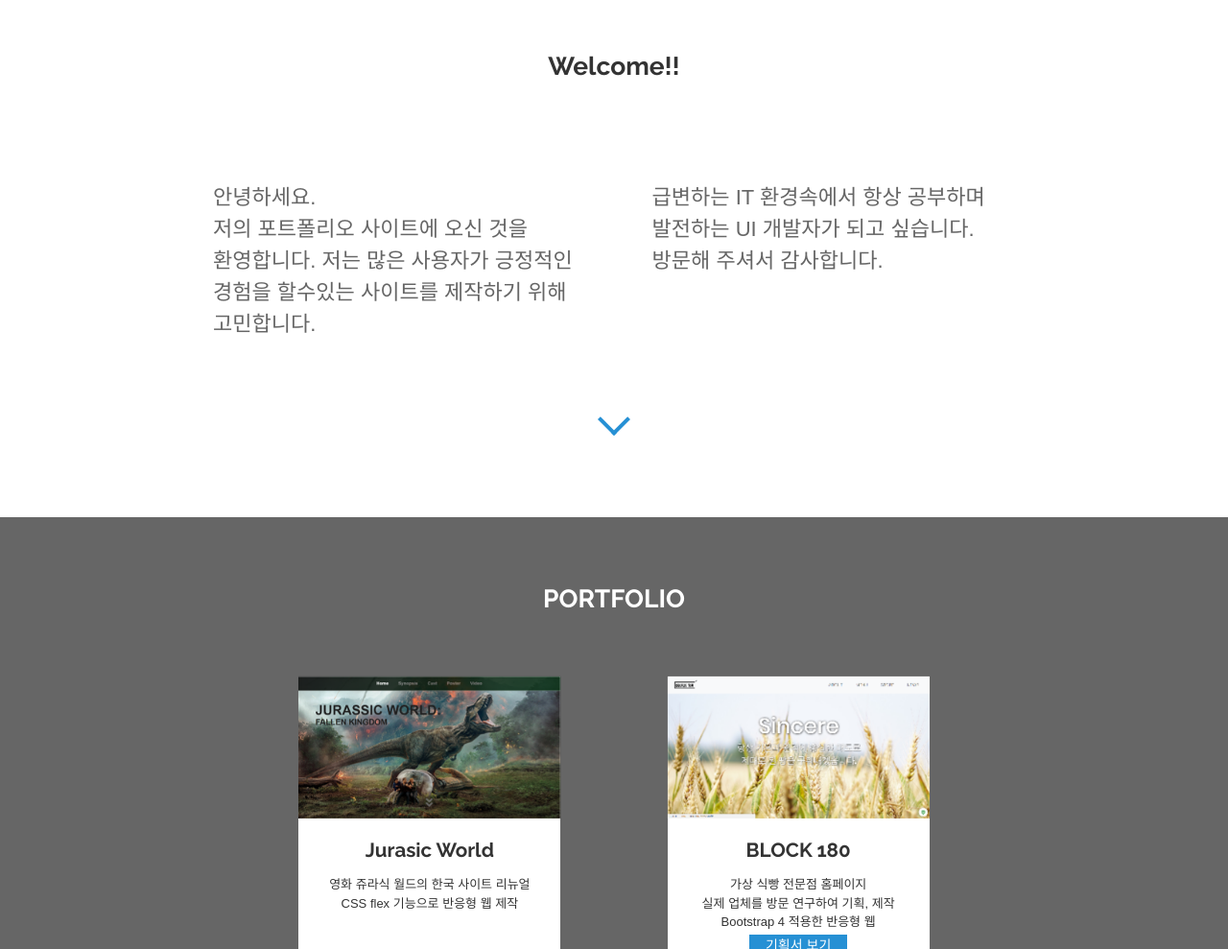
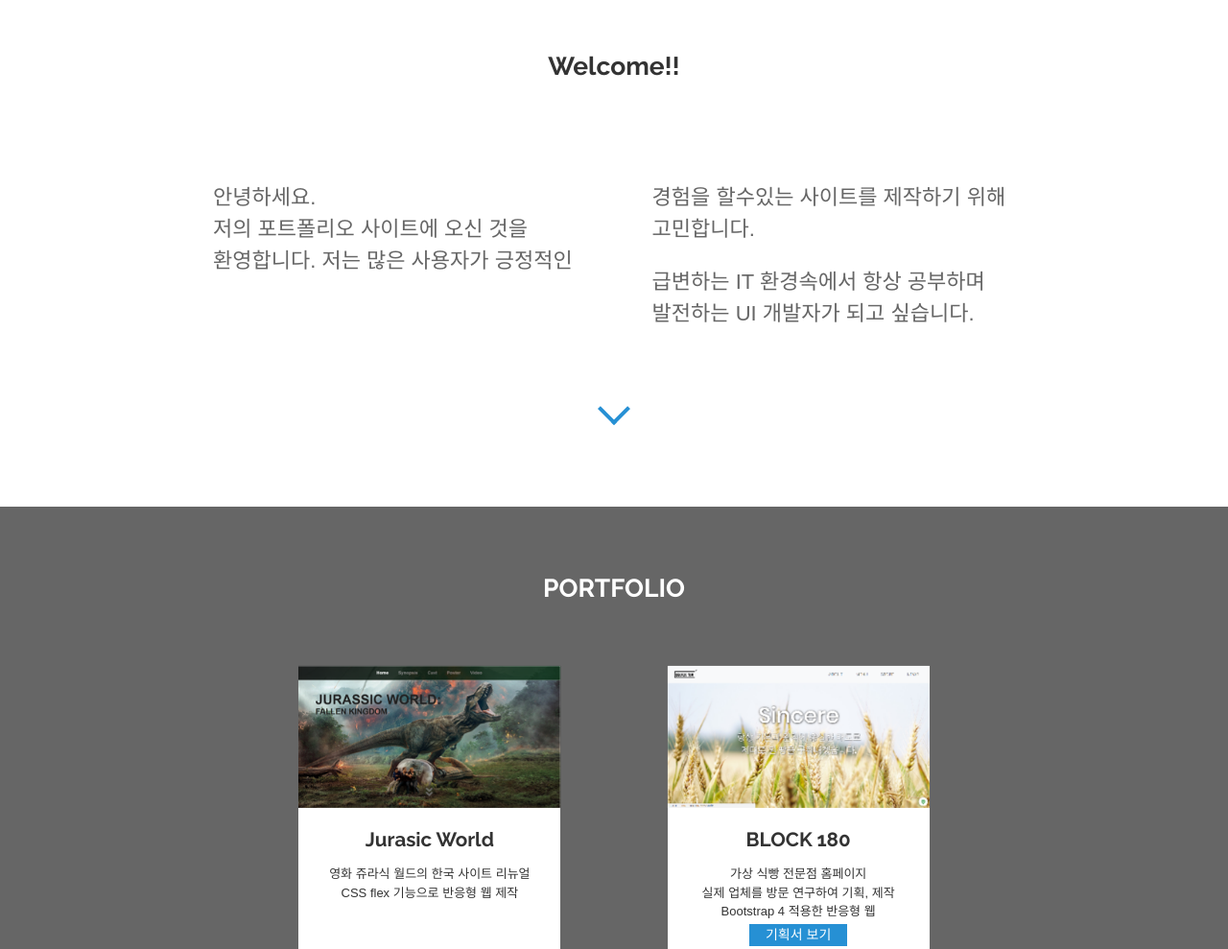
Before and after one commit to Yoonwd/yoonwd.github.io, a plain HTML site: page index.html in a window 1280 px wide. Shown: the part 847-1836 px from the top of the page at 96% size. Drawn offline with nearby package versions, Linux system fonts and the light colour scheme.

Commit message:
인트로 칼럼 오류 수정

```diff
--- a/index.html
+++ b/index.html
@@ -68,7 +68,6 @@
                     </p>
                     <p data-aos="fade-up" data-aos-delay="600">
                         급변하는 IT 환경속에서 항상 공부하며 발전하는 UI 개발자가 되고 싶습니다.
-                        방문해 주셔서 감사합니다.
                     </p>
                 </div>
                 <span class="hero__scroll aos-init aos-animate" data-aos="fade-up" data-aos-easing="ease" data-aos-delay="800">
```
